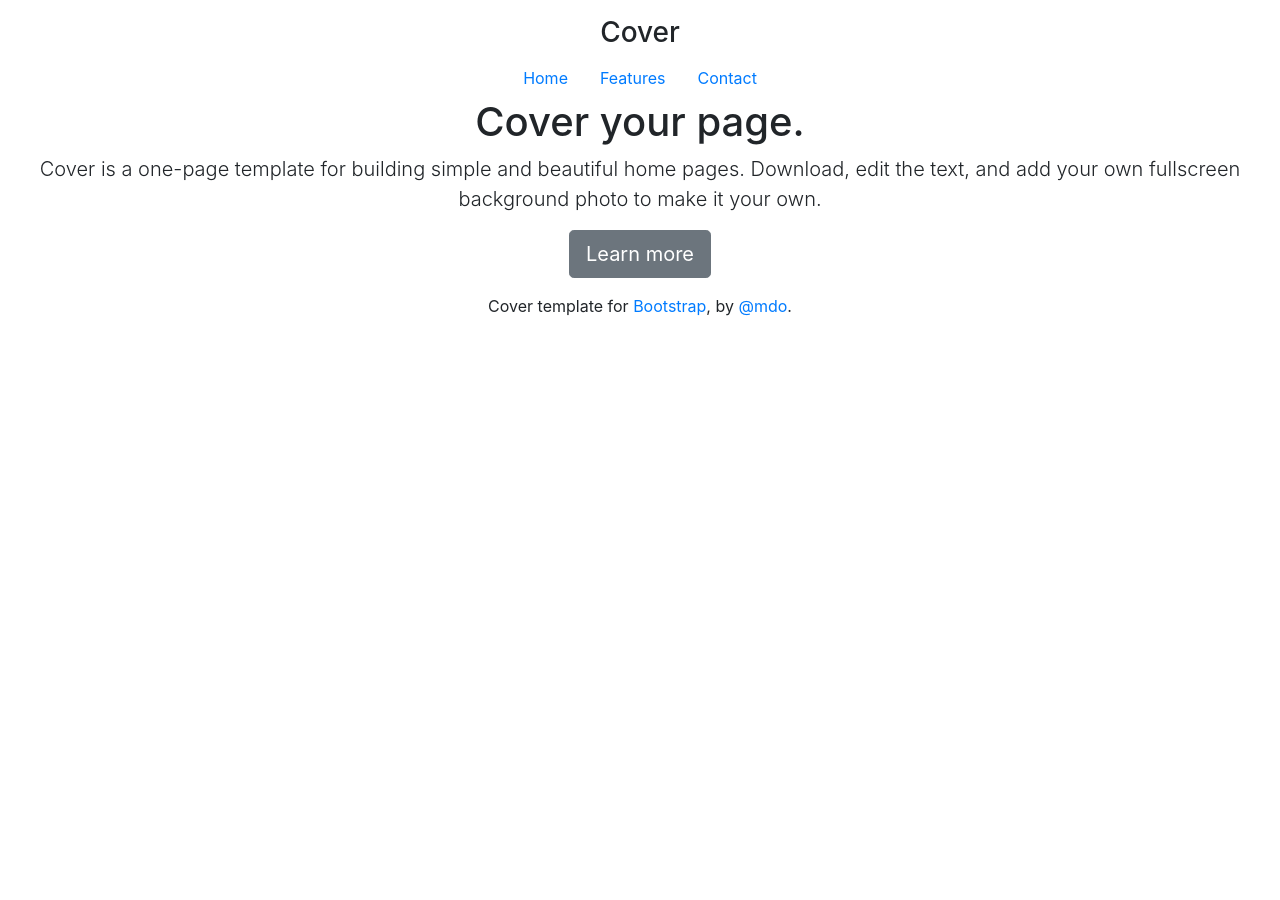
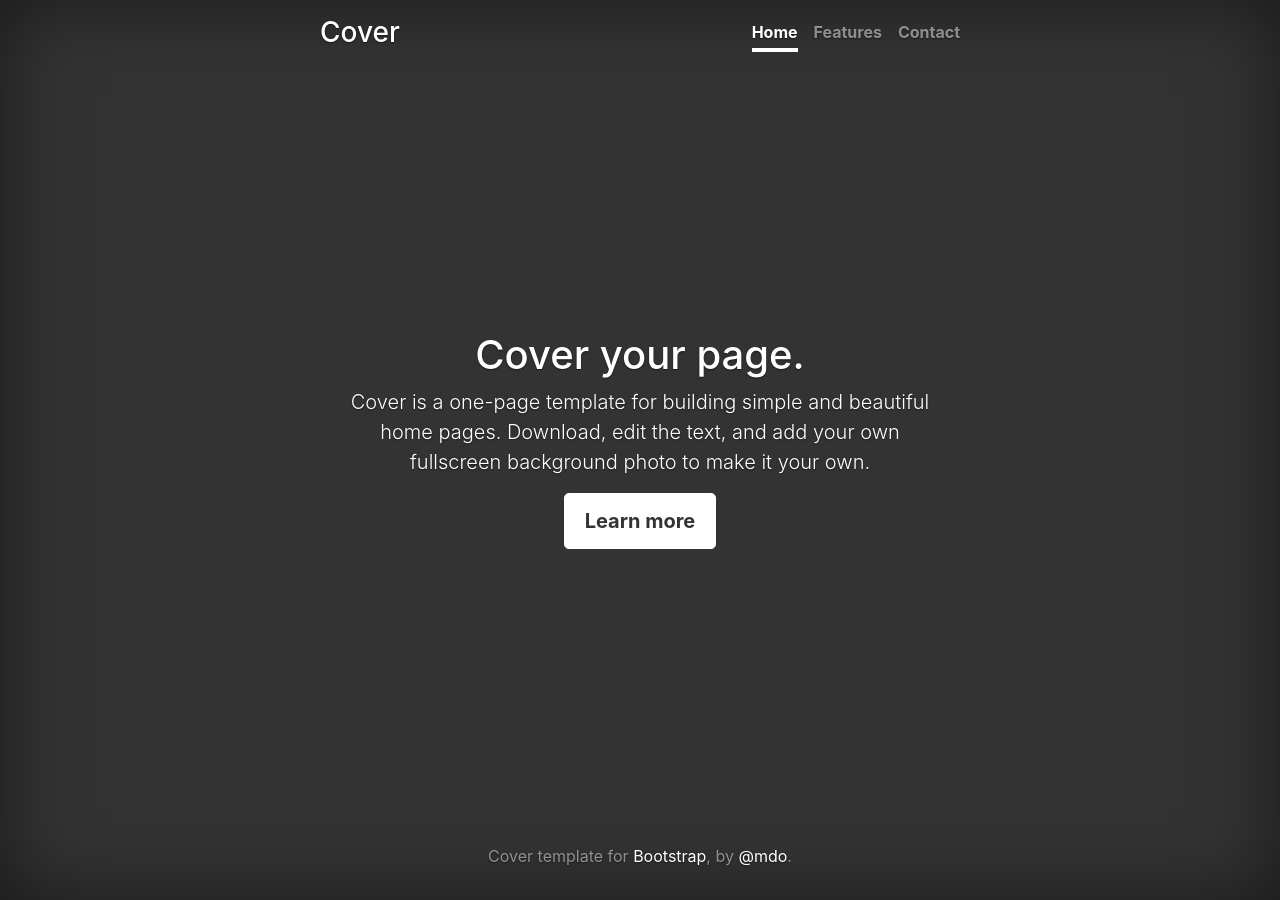
Before and after one commit to brno117/brno117.github.io, a Jekyll site: the page index.html, which Jekyll copies as it is, in a window 1280 px wide. Built offline with Jekyll 4.4.1, drawn with Linux system fonts in a browser that asks for light colours; nearby versions of some CDN libraries; library files that are not in the unit come from our copies.

Commit message:
Path css

```diff
--- a/index.html
+++ b/index.html
@@ -13,7 +13,7 @@
     <link href="../../dist/css/bootstrap.min.css" rel="stylesheet">
 
     <!-- Custom styles for this template -->
-    <link href="cover.css" rel="stylesheet">
+    <link href="css/cover.css" rel="stylesheet">
   </head>
 
   <body class="text-center">
```
